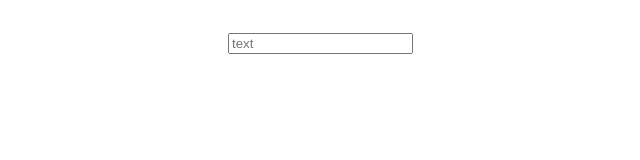
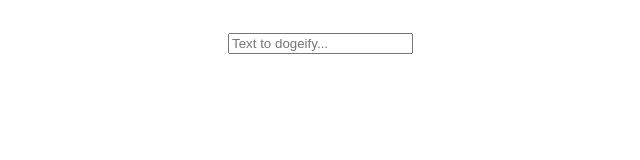
Before and after one commit to Jack5079/doge-app, an Electron app: page src/index.html in a window 1280 px wide. Shown: the full height of the page, 108-748 px from the left. Drawn offline with Linux system fonts and the light colour scheme.

Commit message:
add standard

```diff
--- a/src/index.html
+++ b/src/index.html
@@ -9,7 +9,7 @@
   </head>
 
   <body>
-    <input type="text" placeholder="text" aria-label="text" label="text" id="text"></input>
+    <input type="text" placeholder="Text to dogeify..." aria-label="text" label="text" id="text"></input>
   </body>
 
 </html>
```
Also changed, not shown: package.json (line endings or trailing spaces), 1 other file.
